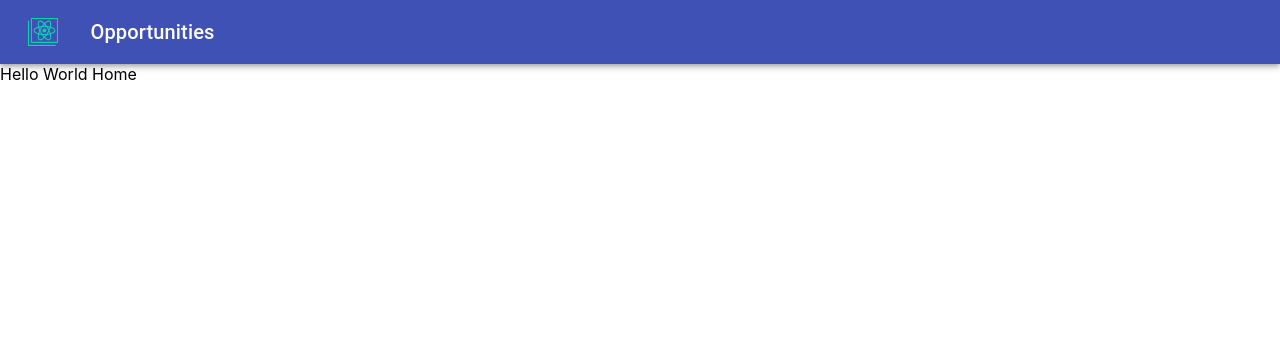
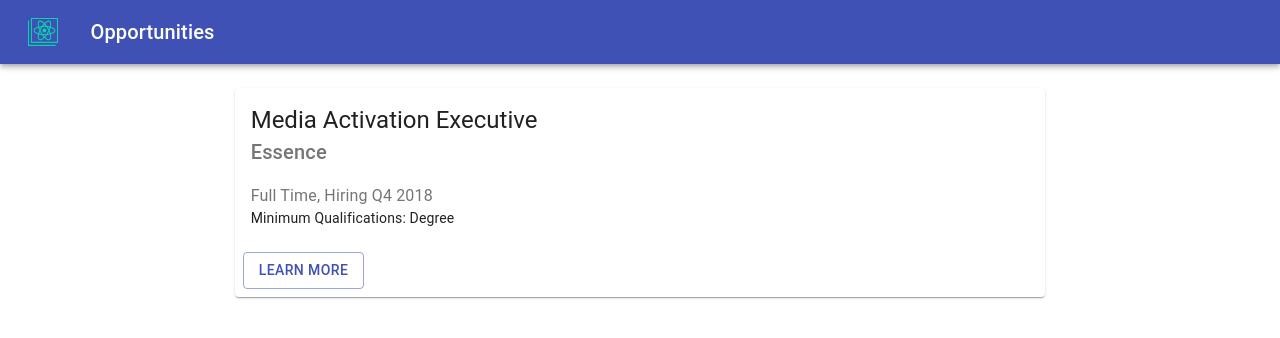
Before and after one commit to SGTinkers/future-forward-2019-opportunities, a React (Create React App) app: page / in a window 1280 px wide. Shown: the top 338 px of the page. Built offline with nearby package versions, Linux system fonts and the light colour scheme.

Commit message:
Add JobCard list to Home

```diff
--- a/src/components/JobCard.js
+++ b/src/components/JobCard.js
@@ -9,7 +9,7 @@
 
 const useStyles = makeStyles({
   card: {
-    maxWidth: 414
+    width: '100vw'
   }
 });
 
--- a/src/scenes/Home.js
+++ b/src/scenes/Home.js
@@ -1,3 +1,34 @@
 import React from "react";
+import { makeStyles } from "@material-ui/core/styles";
+import List from "@material-ui/core/List";
+import ListItem from "@material-ui/core/ListItem";
+import JobCard from "../components/JobCard";
+import Grid from "@material-ui/core/Grid";
 
-export default () => <div>Hello World Home</div>;
+const useStyles = makeStyles(theme => ({
+  root: {
+    padding: theme.spacing(1, 1)
+  }
+}));
+
+export default () => {
+  const classes = useStyles();
+
+  return (
+    <Grid container justify="center" className={classes.root}>
+      <Grid item xs={12} sm={12} md={8} lg={8} xl={4}>
+        <List>
+          <ListItem>
+            <JobCard
+              company="Essence"
+              role="Media Activation Executive"
+              type="Full Time"
+              hiringPeriod="Q4 2018"
+              minQualification="Degree"
+            />
+          </ListItem>
+        </List>
+      </Grid>
+    </Grid>
+  );
+};
```
